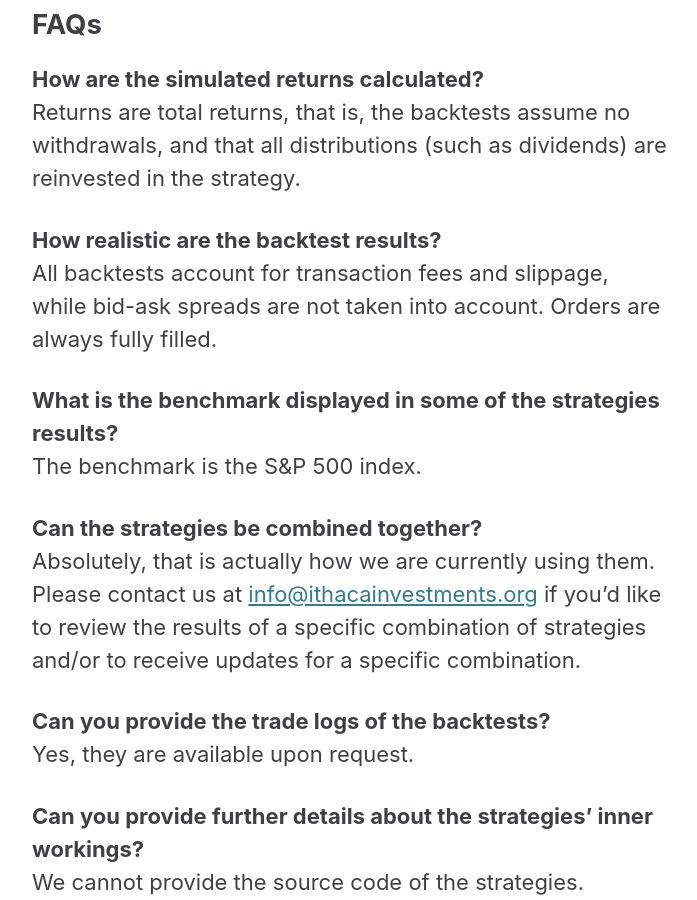
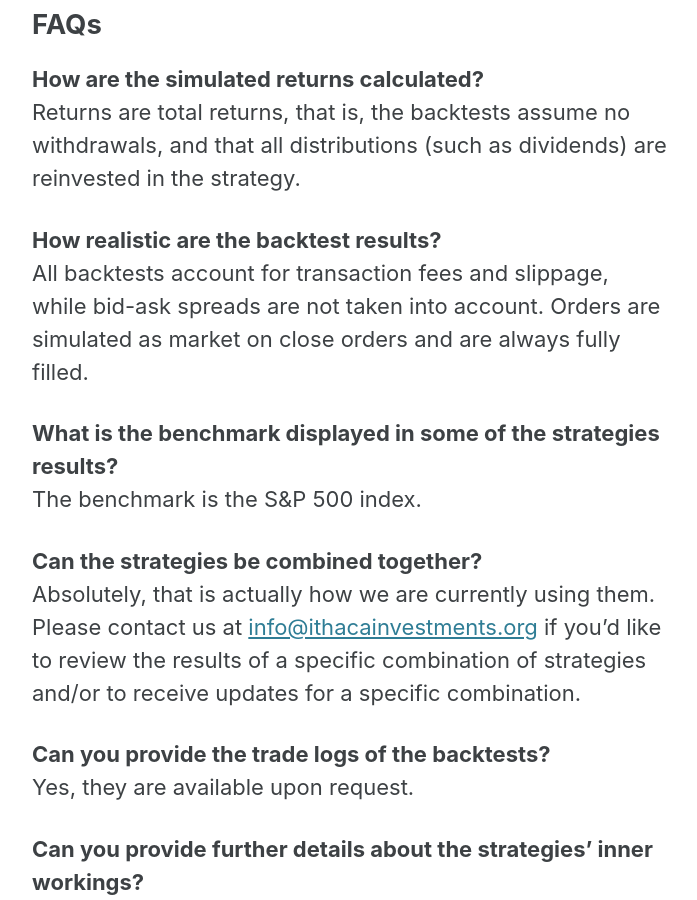
Before and after one commit to IthacaResearch/ithacaresearch.github.io, a Jekyll site: the page built from category/how-it-works.md, in a window 1280 px wide and 900 px high, scrolled down 1624 px. Shown: the whole window, without its empty margins (290-987 px from the left). Built offline with Jekyll 4.4.1, drawn with Linux system fonts in a browser that asks for light colours; cached includes are drawn as plain includes; some of the changed text lies outside the part shown.

Commit message:
Update how-it-works.md

```diff
--- a/category/how-it-works.md
+++ b/category/how-it-works.md
@@ -38,7 +38,7 @@ Message:
 Returns are total returns, that is, the backtests assume no withdrawals, and that all distributions (such as dividends) are reinvested in the strategy.
 
 **How realistic are the backtest results?**<br>
-All backtests account for transaction fees and slippage, while bid-ask spreads are not taken into account. Orders are always fully filled.
+All backtests account for transaction fees and slippage, while bid-ask spreads are not taken into account. Orders are simulated as market on close orders and are always fully filled.
 
 **What is the benchmark displayed in some of the strategies results?**<br>
 The benchmark is the S&P 500 index.
```
Also changed, not shown: other parts of category/how-it-works.md (+1 -1 lines).
